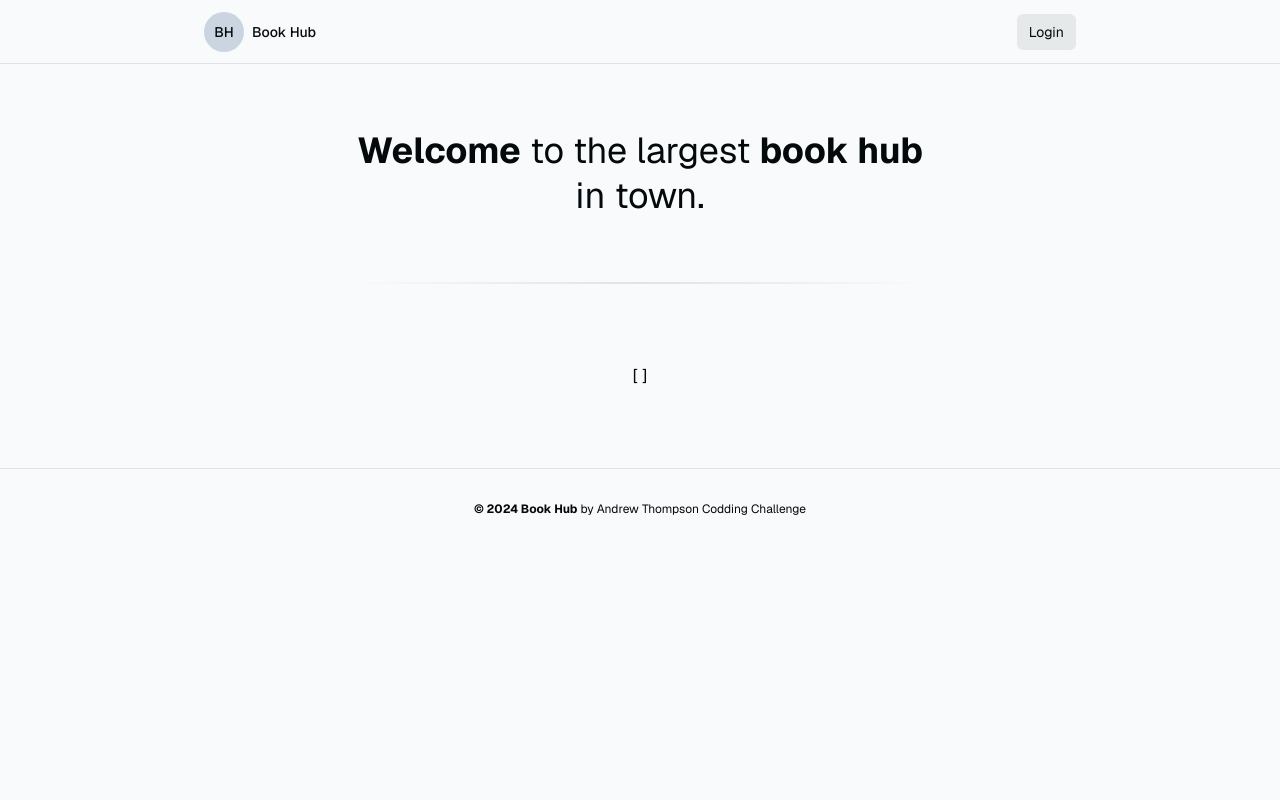
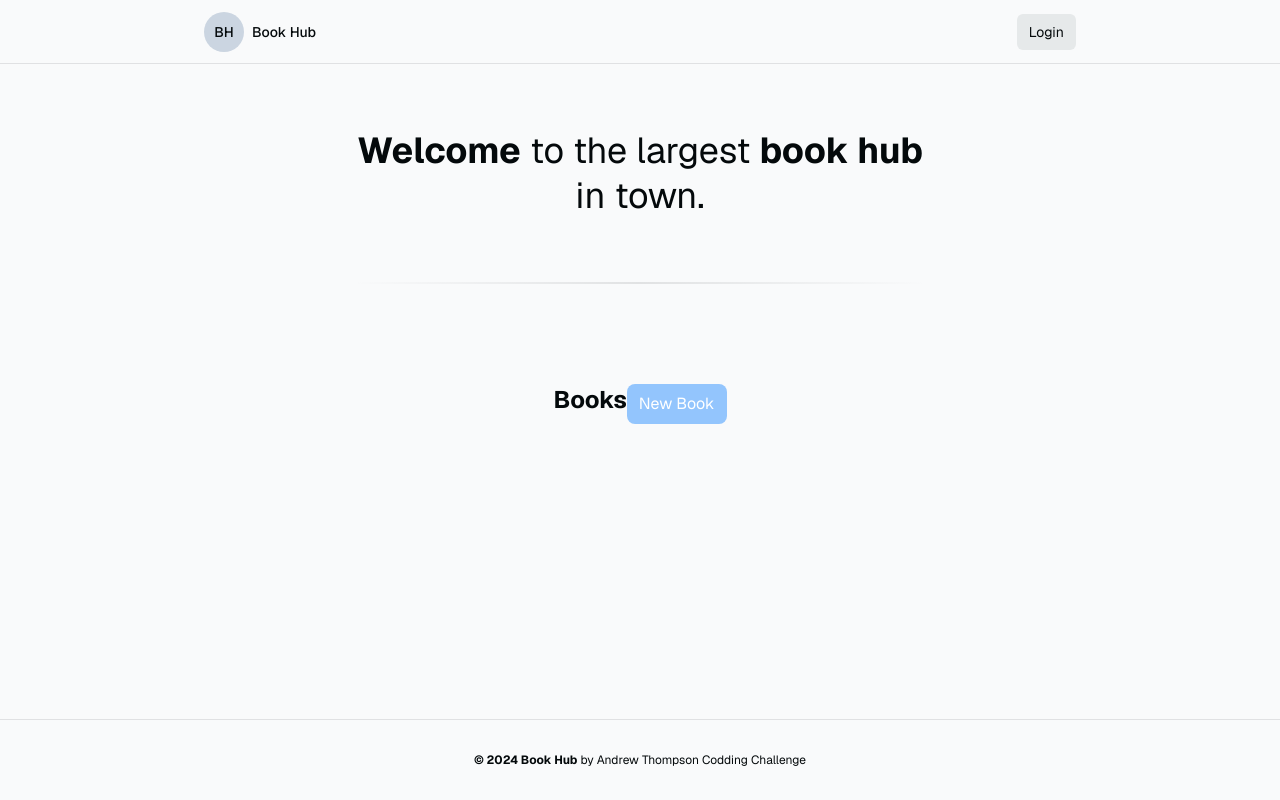
Before and after one commit to wacanam/coding-challenge, a Next.js app: page /books in a window 1280 px wide. Built offline with nearby package versions, Linux system fonts and the light colour scheme; no server answers; the database is empty.

Commit message:
feat: Update Books page to display books with lazy loading for images

```diff
--- a/app/books/page.tsx
+++ b/app/books/page.tsx
@@ -1,8 +1,37 @@
-import { createClient } from '@/utils/supabase/server';
+import BookCard from '@/components/BookCard';
+import Each from '@/components/Each';
+import { supabase } from '@/utils/supabase/client';
+import AddBook from '../../components/AddBook';
 
 export default async function Notes() {
-  const supabase = createClient();
-  const { data: books } = await supabase.from("book").select();
 
-  return <pre>{JSON.stringify(books, null, 2)}</pre>
+  const { data: books } = await supabase.from("book").select().order("id", {ascending: false});
+
+  const addBookAction = async () => {
+    "use server";
+    // delay for 1 second
+    await new Promise((resolve) => setTimeout(resolve, 1000));
+    console.log("Added");
+  }
+
+  return (
+    <div className='flex-1 max-w-4xl px-4'>
+      <h1 className='sr-only'>Books</h1>
+      <div className='flex justify-between my-5'>
+        <h2 className='text-2xl font-bold'>Books</h2>
+        <AddBook />
+      </div>
+
+      <div className='grid grid-cols-1 sm:grid-cols-2  lg:grid-cols-3 gap-2 '>
+        <Each
+          of={books ?? []}
+          render={(book) => {
+            return (
+              <BookCard key={book.id} book={book} />
+            )
+          }}
+        />
+      </div>
+    </div>
+  )
 }
```
